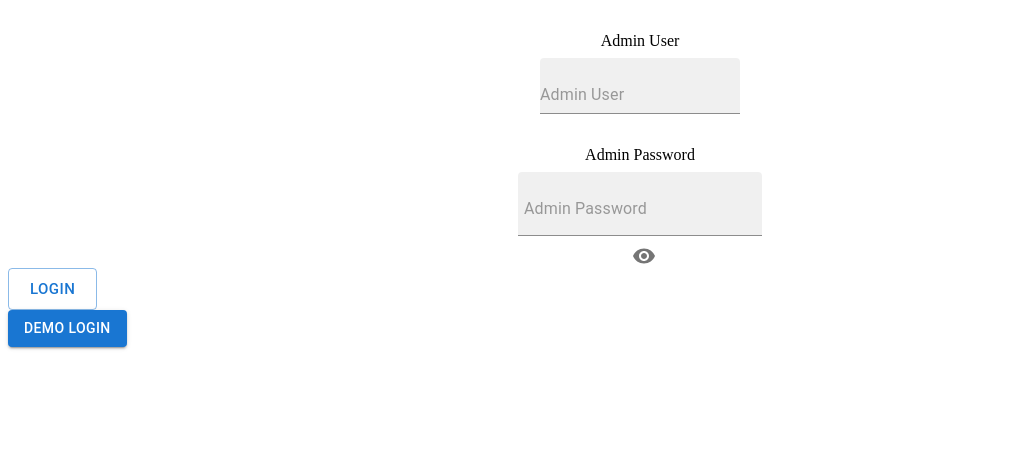
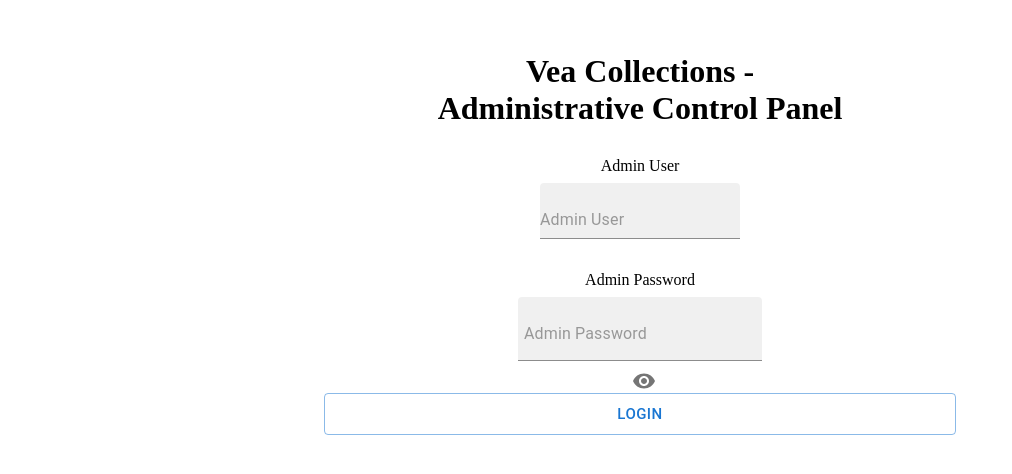
Before and after one commit to tmaldonado98/admin-page-ecomm-store, a React (Create React App) app in the folder admin-page-ecomm-store/: page / in a window 1280 px wide. Shown: the top 474 px of the page, without its empty margins (0-1012 px from the left). Built offline with nearby package versions, Linux system fonts and the light colour scheme; no server answers.

Commit message:
Creating Firebase auth for admin page. Having problem loading environment variables for firebase config info.

```diff
--- a/admin-page-ecomm-store/package.json
+++ b/admin-page-ecomm-store/package.json
@@ -20,6 +20,7 @@
     "dotenv": "^16.0.3",
     "express": "^4.18.2",
     "firebase": "^9.17.1",
+    "firebase-auth": "^0.1.2",
     "mdb-react-ui-kit": "^5.1.0",
     "mysql": "^2.18.1",
     "mysql2": "^3.1.2",
--- a/admin-page-ecomm-store/src/App.js
+++ b/admin-page-ecomm-store/src/App.js
@@ -1,35 +1,143 @@
+// require('dotenv').config();
+import * as React from 'react';
+import {useState } from 'react';
+import TextField from '@mui/material/TextField';
+import Box from '@mui/material/Box';
+import IconButton from '@mui/material/IconButton';
+import Input from '@mui/material/Input';
+import FilledInput from '@mui/material/FilledInput';
+import InputAdornment from '@mui/material/InputAdornment';
+import Visibility from '@mui/icons-material/Visibility';
+import VisibilityOff from '@mui/icons-material/VisibilityOff';
+import './Forms.css';
+import { initializeApp } from 'firebase/app';
+import { getAuth, signInWithEmailAndPassword } from 'firebase/auth';
+import Button from '@mui/material/Button';
 
-import React from 'react';
-import { BrowserRouter, Route, Routes, Link } from 'react-router-dom';
-import Form from './Form';
-import LoginBtn from './LoginBtn';
-import DemoLogin from './DemoLogin';
-import OrderRegistry from './routes/OrderRegistry';
-import DemoDashboard from './routes/DemoDashboard';
+console.log(process.env)
+const firebaseConfig = {
+  // your Firebase app configuration object
+  // apiKey: process.env.REACT_APP_API_KEY ,
+  apiKey: 'AIzaSyAg98s9T7TSlWTywldvgiFqUGlMZlcwy-U',
+  authDomain: process.env.REACT_APP_AUTH_DOMAIN,
+  projectId: process.env.REACT_APP_PROJECT_ID,
+  storageBucket: process.env.REACT_APP_STORAGE_BUCKET,
+  messagingSenderId: process.env.REACT_APP_MESSAGING_SENDER_ID,
+  appId: process.env.REACT_APP_APP_ID,
+  measurementId: process.env.REACT_APP_MEASUREMENT_ID
+};
+
+console.log(process.env.REACT_APP_API_KEY)
+console.log(firebaseConfig)
+console.log(firebaseConfig.apiKey)
+
+const firebaseApp = initializeApp(firebaseConfig);
+
+const auth = getAuth(firebaseApp);
+
+
 
 function App() {
+
+  const [showPassword, setShowPassword] = useState(false);
+
+  const handleClickShowPassword = () => setShowPassword((show) => !show);
+
+  const handleMouseDownPassword = (event) => {
+    event.preventDefault();
+  };
+
+
+  const [email, setEmail] = useState('');
+  const [password, setPassword] = useState('');
+
+  const handleLogin = (e) => {
+    e.preventDefault();
+
+    signInWithEmailAndPassword(auth, email, password)
+      .then((userCredential) => {
+        // User is signed in
+        const user = userCredential.user;
+        console.log(`Logged in as ${user.email}`);
+      })
+      .catch((error) => {
+        // Handle login error
+        const errorCode = error.code;
+        const errorMessage = error.message;
+        console.error(`Login error: ${errorMessage}`);
+      });
+  };
+
+React.useEffect(() => {
+  console.log(email)
+}, [email])
+
   return (
-  // <BrowserRouter>
-  <>
+  <div className="App">
+        <Box
+      component="form"
+      sx={{
+        '& .MuiTextField-root': { m: 1, width: '25ch' },
+      }}
+      // noValidate
+      autoComplete="off"
+    >
+      <div>
+        <h1>Vea Collections - <br/> Administrative Control Panel</h1>
+        <label>Admin User</label>
+        <TextField id="filled-basic adminname email" value={email} placeholder="Admin User" variant="filled" onChange={(e) => setEmail(e.target.value)}/>
 
-        <div className="App">
-          <Form />
+      </div>
+
+      <div>
+        <label>Admin Password</label>
+        <FilledInput
+              onChange={(e) => setPassword(e.target.value)}
+              id="filled-adornment-password adminpass"
+              type={showPassword ? 'text' : 'password'}
+              placeholder="Admin Password"
+              endAdornment={
+                <InputAdornment position="end">
+                  <IconButton
+                    aria-label="toggle password visibility"
+                    onClick={handleClickShowPassword}
+                    onMouseDown={handleMouseDownPassword}
+                    edge="end"
+                  >
+                    {showPassword ? <VisibilityOff /> : <Visibility />}
+                  </IconButton>
+                </InputAdornment>
+              }
+            />
+      </div>
+      <div className='buttons'>
+          <Button className='button' variant="outlined" size="large" onClick={handleLogin}>
+            Login
+          </Button>
         </div>
-
-          <div id='buttons'>
+              {/* <TextField
+          error
+          id="filled-error-helper-text"
+          label="Error"
+          defaultValue="Hello World"
+          helperText="Incorrect entry."
+          variant="filled"
+        /> */}
+      </Box>
+          {/* <div id='buttons'>
             <Link to="/OrderRegistry">
               <LoginBtn />
 
+              </Link> */}
               {/* instead of Link component, remove it and add a
               conditional redirect to the orderregistry component
               */}
-            </Link>
-            <Link to="/DemoDashboard">
+            {/* <Link to="/DemoDashboard">
               <DemoLogin/>
             </Link>
-          </div>
+          </div> */}
 
-  </>
+  </div>
 
   // {/* <Routes>  */}
 
--- a/admin-page-ecomm-store/src/Form.js
+++ b/admin-page-ecomm-store/src/Form.js
@@ -8,8 +8,25 @@ import FilledInput from '@mui/material/FilledInput';
 import InputAdornment from '@mui/material/InputAdornment';
 import Visibility from '@mui/icons-material/Visibility';
 import VisibilityOff from '@mui/icons-material/VisibilityOff';
+import './Forms.css';
+import { initializeApp } from 'firebase/app';
+import { getAuth, signInWithEmailAndPassword } from 'firebase/auth';
+import Button from '@mui/material/Button';
 
-import './Forms.css';
+
+const firebaseConfig = {
+  // your Firebase app configuration object
+  apiKey: process.env.API_KEY ,
+  authDomain: process.env.AUTH_DOMAIN,
+  projectId: process.env.PROJECT_ID,
+  storageBucket: "vea-collections.appspot.com", //process.env.STORAGE_BUCKET,
+  messagingSenderId: process.env.MESSAGING_SENDER_ID,
+  appId: process.env.APP_ID,
+  measurementId: process.env.MEASUREMENT_ID
+};
+const firebaseApp = initializeApp(firebaseConfig);
+
+const auth = getAuth(firebaseApp);
 
 export default function Form (){
     const [showPassword, setShowPassword] = useState(false);
@@ -20,8 +37,29 @@ export default function Form (){
       event.preventDefault();
     };
 
+
+    const [email, setEmail] = useState('');
+    const [password, setPassword] = useState('');
+
+    const handleSubmit = (e) => {
+      e.preventDefault();
+
+      signInWithEmailAndPassword(auth, email, password)
+        .then((userCredential) => {
+          // User is signed in
+          const user = userCredential.user;
+          console.log(`Logged in as ${user.email}`);
+        })
+        .catch((error) => {
+          // Handle login error
+          const errorCode = error.code;
+          const errorMessage = error.message;
+          console.error(`Login error: ${errorMessage}`);
+        });
+    };
+
     return (
-<Box
+      <Box
       component="form"
       sx={{
         '& .MuiTextField-root': { m: 1, width: '25ch' },
@@ -55,6 +93,11 @@ export default function Form (){
               }
             />
       </div>
+      <div className='buttons'>
+          <Button className='button' variant="outlined" size="large">
+            Login
+          </Button>
+        </div>
               {/* <TextField
           error
           id="filled-error-helper-text"
```
Also changed, not shown: 2 other files (tests, documents, lock files or other folders).
